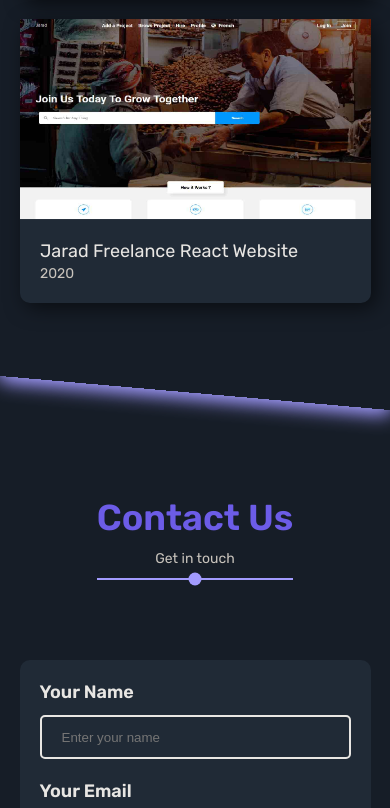
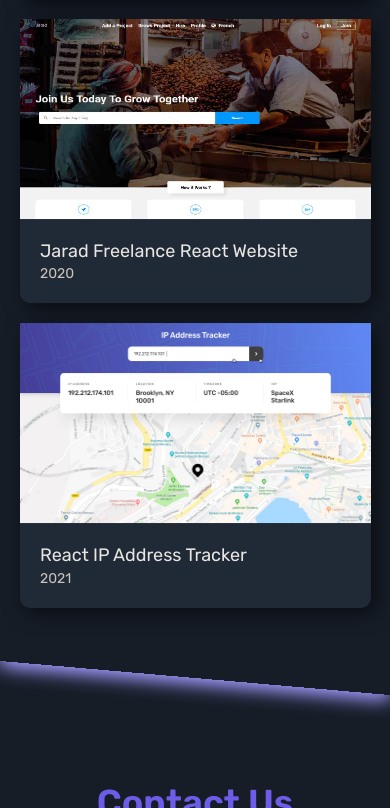
Before and after one commit to salmaneab/projects, a plain HTML site: page portfolio/index.html in a window 390 px wide. Shown: the part 5079-5887 px from the top of the page. Drawn offline with Linux system fonts and the light colour scheme.

Commit message:
add project to port folio

```diff
--- a/portfolio/app/scss/_portfolio.scss
+++ b/portfolio/app/scss/_portfolio.scss
@@ -13,12 +13,15 @@
             transform: skewY(-5deg);
             display: flex;
             justify-content: space-between;
+            flex-wrap: wrap;
             .item{
                 flex-basis: 30%;
                 background-color: $softDark;
                 box-shadow: 5px 5px 20px rgba(0,0,0,.56);
                 border-radius: 10px;
-
+                &:not(.first){
+                    margin-top: 20px;
+                }
                 .portfolio-container-content-header{
                     width: 100%;
                     height: 200px;
@@ -52,7 +55,9 @@
                 flex-wrap: wrap;
                 .item{
                     flex-basis: 100%;
-                    margin-bottom: 20px;
+                    &:not(:first-child){
+                        margin-top: 20px;
+                    }
                 }
             }
         }
--- a/portfolio/index.html
+++ b/portfolio/index.html
@@ -231,7 +231,7 @@
         <div class="portfolio-container">
             <div class="container">
                 <div class="portfolio-container-content">
-                    <div class="item">
+                    <div class="item first">
                         <div class="portfolio-container-content-header">
                             <img src="images/portfolio-images/bookmark.png" alt="bookmark image">
                         </div>
@@ -240,7 +240,7 @@
                             <p>2021</p>
                         </div>
                     </div>
-                    <div class="item">
+                    <div class="item first">
                         <div class="portfolio-container-content-header">
                             <img src="images/portfolio-images/portfolio.png" alt="portfolio image">
                         </div>
@@ -249,13 +249,22 @@
                             <p>2021</p>
                         </div>
                     </div>
-                    <div class="item">
+                    <div class="item first">
                         <div class="portfolio-container-content-header">
                             <img src="images/portfolio-images/jarad.jpg" alt="jarad image">
                         </div>
                         <div class="portfolio-container-content-content">
                             <a href="#" target="_blank">Jarad Freelance React Website</a>
                             <p>2020</p>
+                        </div>
+                    </div>
+                    <div class="item">
+                        <div class="portfolio-container-content-header">
+                            <img src="images/portfolio-images/ip-tracker.jpg" alt="jarad image">
+                        </div>
+                        <div class="portfolio-container-content-content">
+                            <a href="https://awesome-cray-4b47dd.netlify.app/" target="_blank">React IP Address Tracker</a>
+                            <p>2021</p>
                         </div>
                     </div>
                 </div>
```
Also changed, not shown: portfolio/Dist/style.css, portfolio/images/portfolio-images/ip-tracker.jpg (added), 1 other file.
